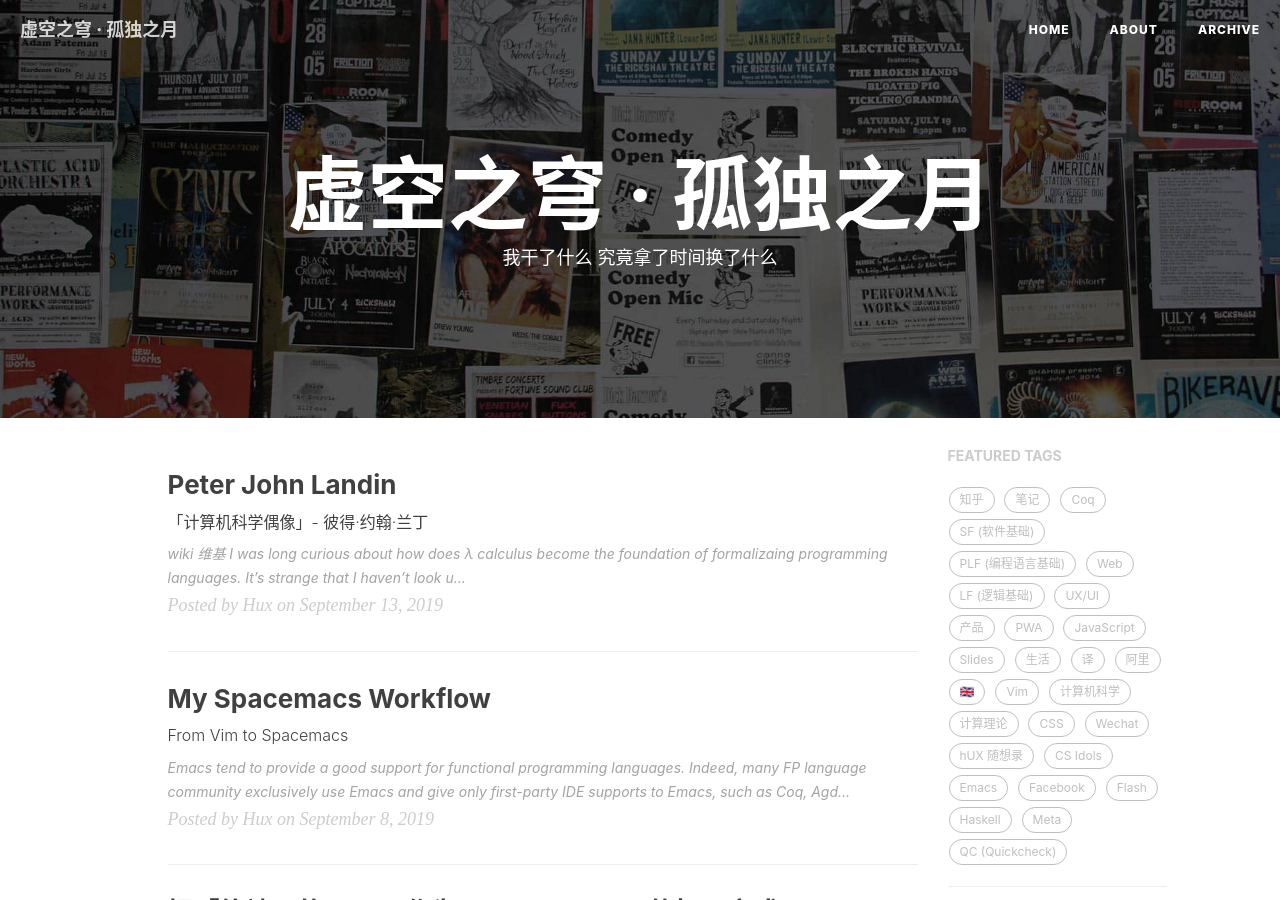
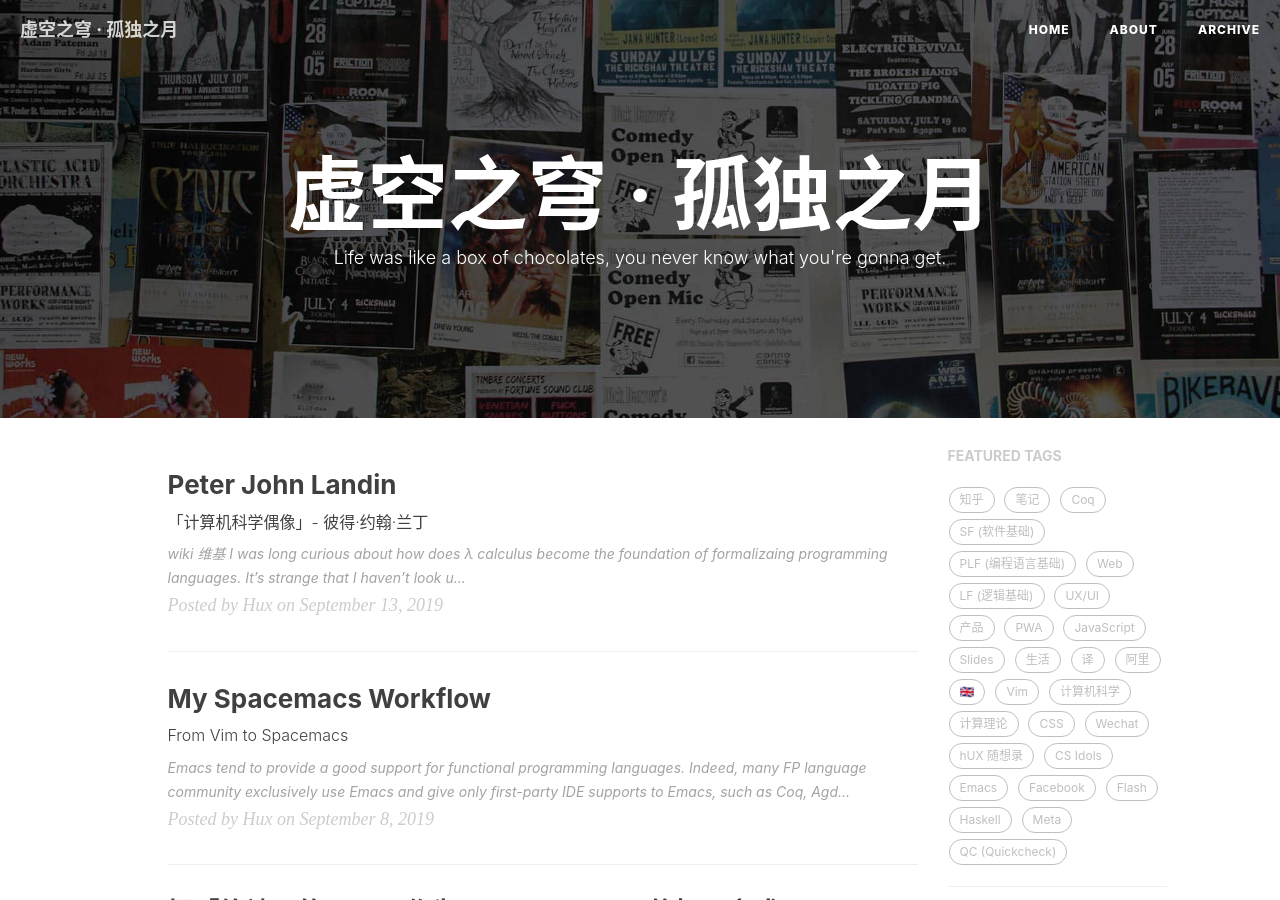
Before and after one commit to hongzhiyin/hongzhiyin.github.io, a Jekyll site: the page built from index.html, in a window 1280 px wide and 900 px high. Built offline with Jekyll 4.4.1, drawn with Linux system fonts in a browser that asks for light colours; nearby versions of some CDN libraries; the list of posts is cut into pages by our own code; comment, search, counter and statistics services are not loaded.

Commit message:
Update index.html

```diff
--- a/index.html
+++ b/index.html
@@ -1,6 +1,6 @@
 ---
 layout: page
-description: "我干了什么 究竟拿了时间换了什么"
+description: "Life was like a box of chocolates, you never know what you're gonna get."
 ---
 
 {% for post in paginator.posts %}
```
